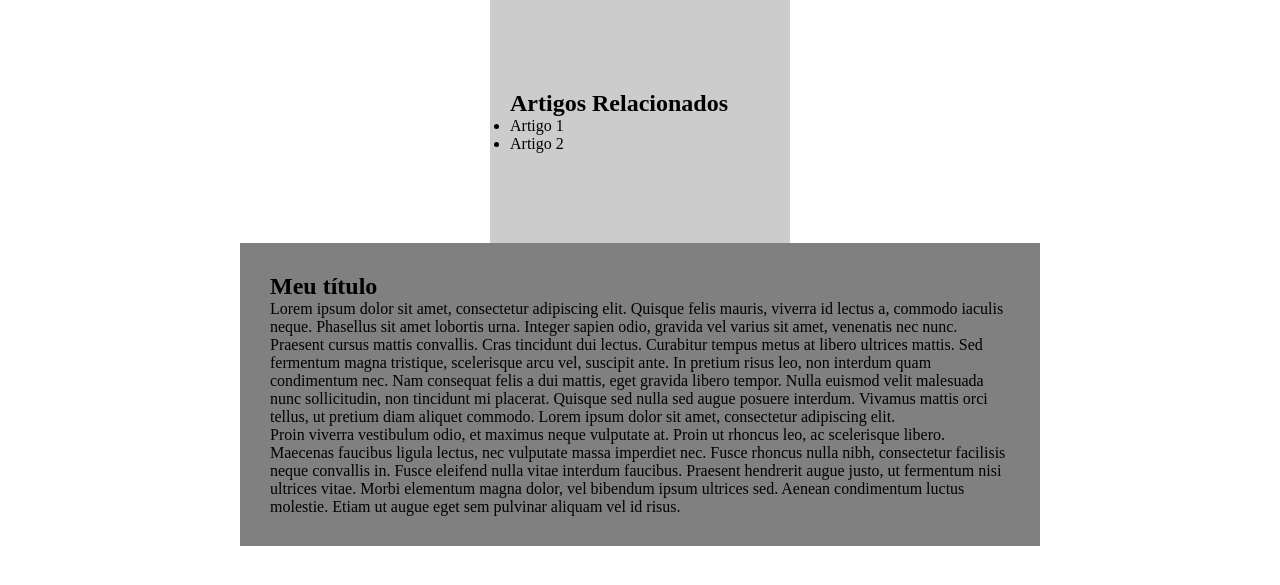
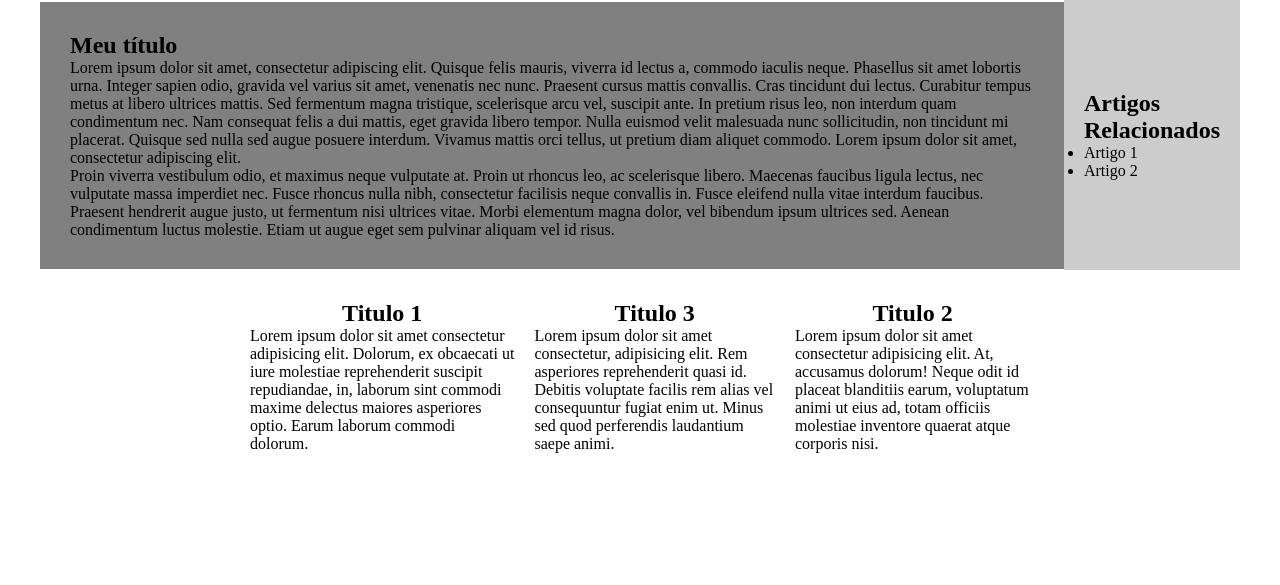
Before and after one commit to nicchonsanchez/front-end, a PHP site: page / in a window 1280 px wide. Shown: the top 585 px of the page. Run offline with PHP 8.4, Linux system fonts and the light colour scheme.

Commit message:
Atualização da aula de Flexbox

```diff
--- a/07 - Conhecendo na Prática o CSS3/Display Flex/css/style.css
+++ b/07 - Conhecendo na Prática o CSS3/Display Flex/css/style.css
@@ -7,19 +7,49 @@
 main{
 	display: flex;
 	align-items: center;
-	flex-direction: column;
+	flex-direction: row-reverse; /* row || row-reverse || column || column-reverse */
+	flex-wrap: nowrap;
+	max-width: 96%;
+	width: 1200px;
+	margin: 0 auto;
 }
 
 aside{
-	width: 300px;
+	width: 40vw;
+	max-width: 500px;
+	height: 100%;
 	/*order: 2;*/
 	background: #ccc;
 	padding: 90px 20px;
 }
 
-article{
-	width: 800px;
+article.texto{
 	/*order: 1;*/
 	padding:30px;
 	background: gray;
+	height: 100%;
 }
+
+section.cards-box{
+	margin: 20px auto;
+	width: 100%;
+	max-width:800px;
+	display: flex;
+	width: 100%;
+}
+article.card{
+	padding: 10px
+}
+.card h2{
+	text-align: center;
+}
+
+.order1{
+	order: 1;
+}
+.order2{
+	order: 2;
+}
+.order3{
+	order: 3;
+}
--- a/07 - Conhecendo na Prática o CSS3/Display Flex/index.html
+++ b/07 - Conhecendo na Prática o CSS3/Display Flex/index.html
@@ -23,14 +23,31 @@
 			</ul>
 		</aside>
 
-		<article>
+		<article class="texto">
 			<h2>Meu título</h2>
 			<p>Lorem ipsum dolor sit amet, consectetur adipiscing elit. Quisque felis mauris, viverra id lectus a, commodo iaculis neque. Phasellus sit amet lobortis urna. Integer sapien odio, gravida vel varius sit amet, venenatis nec nunc. Praesent cursus mattis convallis. Cras tincidunt dui lectus. Curabitur tempus metus at libero ultrices mattis. Sed fermentum magna tristique, scelerisque arcu vel, suscipit ante. In pretium risus leo, non interdum quam condimentum nec. Nam consequat felis a dui mattis, eget gravida libero tempor. Nulla euismod velit malesuada nunc sollicitudin, non tincidunt mi placerat. Quisque sed nulla sed augue posuere interdum. Vivamus mattis orci tellus, ut pretium diam aliquet commodo. Lorem ipsum dolor sit amet, consectetur adipiscing elit.</p>
 
 			<p>Proin viverra vestibulum odio, et maximus neque vulputate at. Proin ut rhoncus leo, ac scelerisque libero. Maecenas faucibus ligula lectus, nec vulputate massa imperdiet nec. Fusce rhoncus nulla nibh, consectetur facilisis neque convallis in. Fusce eleifend nulla vitae interdum faucibus. Praesent hendrerit augue justo, ut fermentum nisi ultrices vitae. Morbi elementum magna dolor, vel bibendum ipsum ultrices sed. Aenean condimentum luctus molestie. Etiam ut augue eget sem pulvinar aliquam vel id risus.</p>
 		</article>
+	</main>
 
-	</main>
+	<section class="cards-box">
+		<article class="card order 3">
+			<h2>Titulo 1</h2>
+			<p>Lorem ipsum dolor sit amet consectetur adipisicing elit. Dolorum, ex obcaecati ut iure molestiae reprehenderit suscipit repudiandae, in, laborum sint commodi maxime delectus maiores asperiores optio. Earum laborum commodi dolorum.</p>
+		</article>
+		<!-- /.card -->
+		<article class="card order2">
+			<h2>Titulo 2</h2>
+			<p>Lorem ipsum dolor sit amet consectetur adipisicing elit. At, accusamus dolorum! Neque odit id placeat blanditiis earum, voluptatum animi ut eius ad, totam officiis molestiae inventore quaerat atque corporis nisi.</p>
+		</article>
+		<!-- /.card -->
+		<article class="card order1">
+			<h2>Titulo 3</h2>
+			<p>Lorem ipsum dolor sit amet consectetur, adipisicing elit. Rem asperiores reprehenderit quasi id. Debitis voluptate facilis rem alias vel consequuntur fugiat enim ut. Minus sed quod perferendis laudantium saepe animi.</p>
+		</article>
+		<!-- /.card -->
+	</section>
 
 </body>
 
```
Lines whose indentation alone changed are shown as unchanged.
